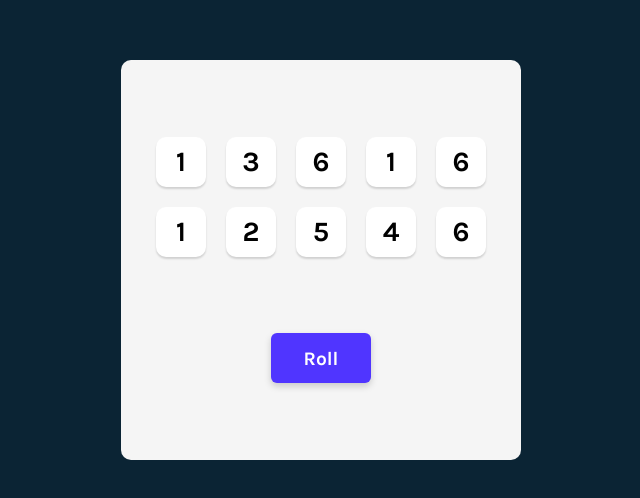
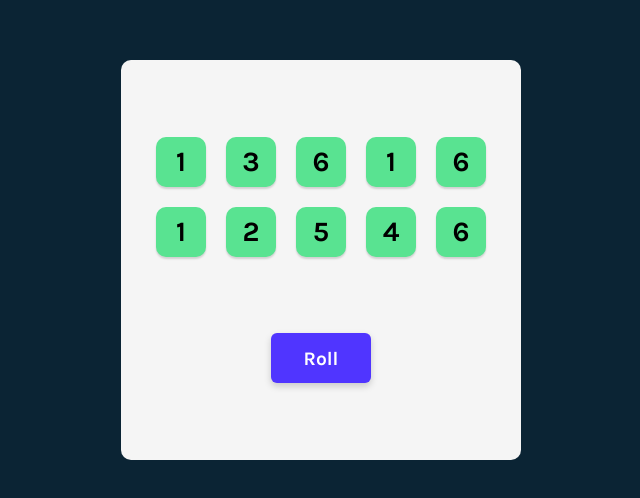
Before and after one commit to danielNemeth19/first-react, a React (Vite) app: page / in a window 1280 px wide. Shown: the part 140-638 px from the top of the page, without its empty margins (319-959 px from the left). Built offline with nearby package versions, Linux system fonts and the light colour scheme.

Commit message:
(feat) Adds held prop to buttons

```diff
--- a/package.json
+++ b/package.json
@@ -11,6 +11,7 @@
   },
   "dependencies": {
     "@huggingface/inference": "^3.0.0",
+    "nanoid": "^5.1.3",
     "react": "^19.0.0",
     "react-dom": "^19.0.0",
     "react-markdown": "^9.0.3"
--- a/src/AppTenzies.jsx
+++ b/src/AppTenzies.jsx
@@ -1,4 +1,5 @@
 import { useState } from "react"
+import { nanoid } from "nanoid"
 import "./index_tenzies.css"
 import Die from "./components/Die.jsx"
 
@@ -8,14 +9,18 @@ export default function AppTenzies() {
 
     function generateAllNewDice() {
         const max = 6;
-        return new Array(10).fill(0).map(() => Math.ceil(Math.random() * max))
+        return new Array(10).fill(0).map(() => ({
+            value: Math.ceil(Math.random() * max),
+            isHeld: true,
+            id: nanoid(),
+        }))
     }
 
-    function rollDice(){
+    function rollDice() {
         setDice(generateAllNewDice())
     }
 
-    const diceElements = dice.map((item, i) => <Die key={i} value={item} />)
+    const diceElements = dice.map((die) => <Die key={die.id} value={die.value} isHeld={die.isHeld} />)
 
     return (
         <main>
--- a/src/components/Die.jsx
+++ b/src/components/Die.jsx
@@ -1,5 +1,19 @@
 export default function Die(props) {
+    console.log(props)
+
+    const render_btn = () => {
+        if (props.isHeld) {
+            return (
+                <button className="held">{props.value}</button>
+            )
+        } else {
+            return (
+                <button >{props.value}</button>
+            )
+        }
+    }
+
     return (
-        <button>{props.value}</button>
+        render_btn()
     )
 }
--- a/src/index_tenzies.css
+++ b/src/index_tenzies.css
@@ -64,3 +64,8 @@ button.roll {
     font-size: 1.2rem;
     box-shadow: 0px 3.2px 7.68px 0px rgba(0, 0, 0, 0.18);
 }
+
+button.held  {
+    background-color: #59E391;
+
+}
```
Also changed, not shown: 1 other file (tests, documents, lock files or other folders).
